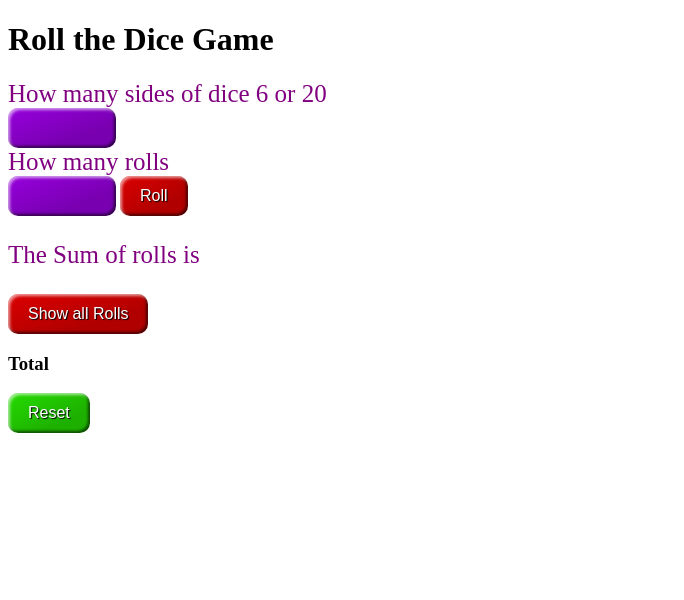
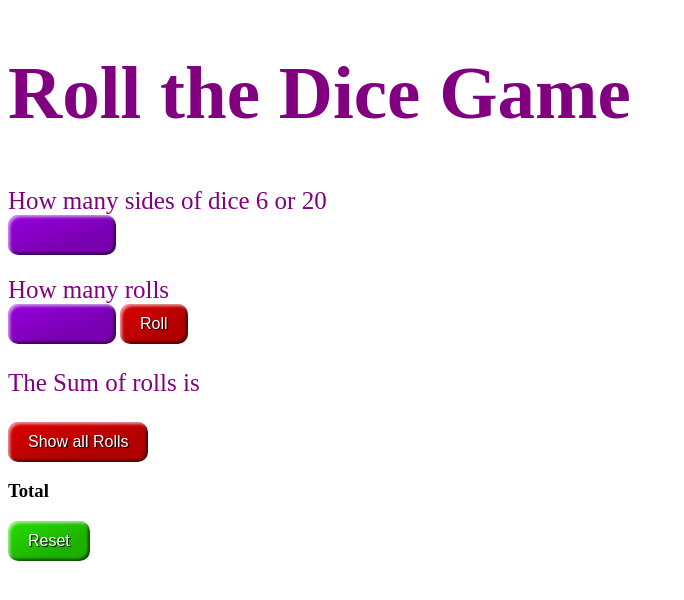
Before and after one commit to Sharidragon/assessment-dice-roller, a plain HTML site: page index.html in a window 1280 px wide. Shown: the whole page, without its empty margins (0-684 px from the left). Drawn offline with Linux system fonts and the light colour scheme.

Commit message:
changed font and color

```diff
--- a/index.html
+++ b/index.html
@@ -11,12 +11,11 @@
 <h1>Roll the Dice Game</h1>
 
 
-
-
     <label for="side-roll">How many sides of dice 6 or 20</label>
     <input type="side-roll" id="sideinput" name="side-roll" required
         minlength="1" maxlength="5" size="5">
 
+        <h4></h4>
 
     <label for="dice-roll">How many rolls</label>
     <input type="dice-roll" id="dice-roll" name="dice-roll" required
@@ -26,9 +25,6 @@
     <button id="roll"
            type="roll-button">Roll
      </button>
-
-
-
 
      <p id='sum-roll'>The Sum of rolls is</p>
 
--- a/style.css
+++ b/style.css
@@ -1,5 +1,9 @@
 * {box-sizing: border-box;}
 
+h1 {
+    font-size: 75px;
+    color: purple;
+}
 
 label {
     display: block;
```
